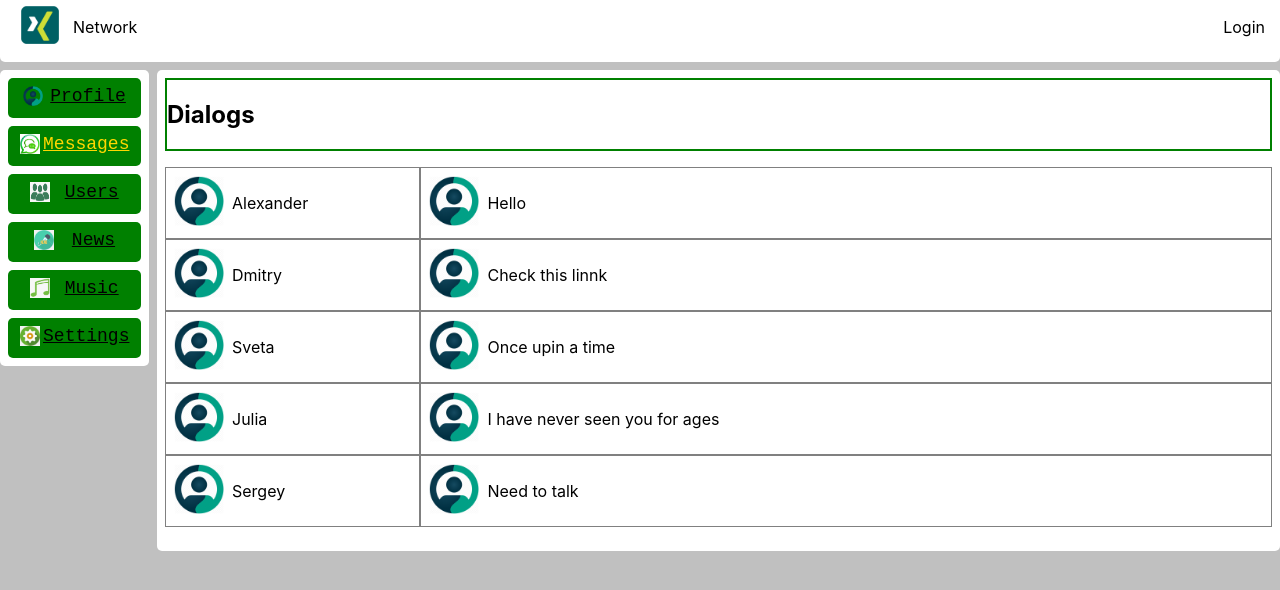
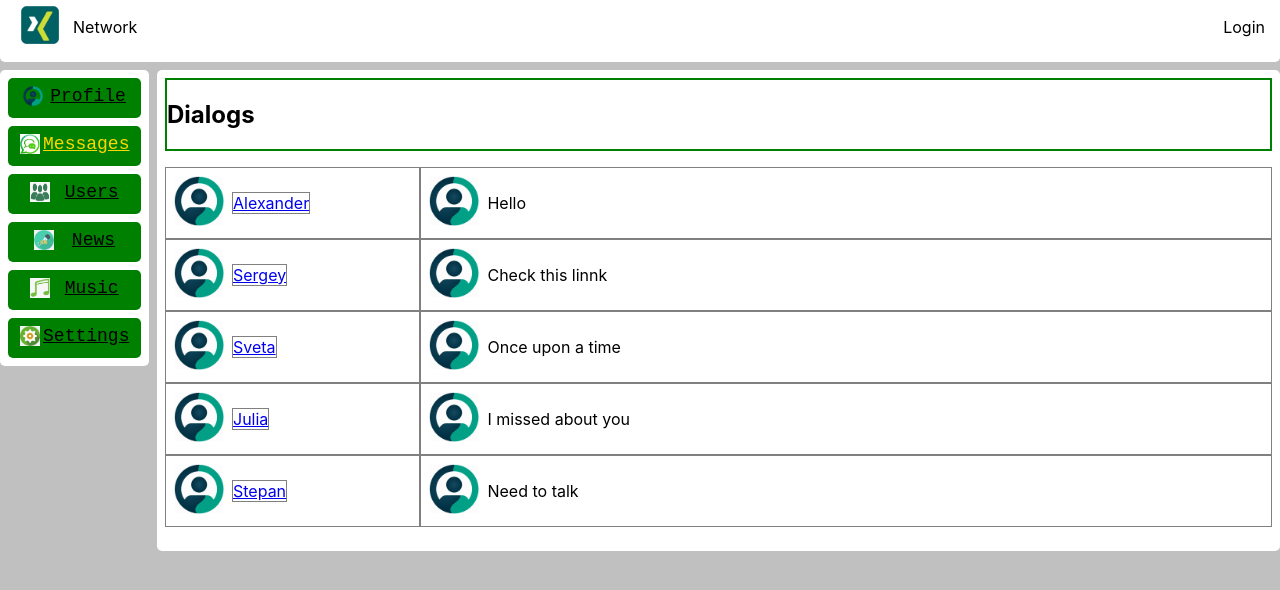
Before and after one commit to alpknx/Network-app, a React (Create React App) app: page /dialogs in a window 1280 px wide. Shown: the top 590 px of the page. Built offline with nearby package versions, Linux system fonts and the light colour scheme.

Commit message:
add Navlink to dialogs

```diff
--- a/src/App.js
+++ b/src/App.js
@@ -23,7 +23,7 @@ const  App = () =>  {
 					<div className="app_content">
 						<Routes>
 							<Route path="/profile" element={<Profile/>} />
-							<Route path="/dialogs" element={<Dialogs/>} />
+							<Route path="/dialogs/*" element={<Dialogs/>} />
 							<Route path="/users" element={<Users/>} />
 							<Route path="/news" element={<News/>} />
 							<Route path="/music" element={<Music/>} />
--- a/src/components/Dialogs/Dialogs.jsx
+++ b/src/components/Dialogs/Dialogs.jsx
@@ -1,5 +1,6 @@
 import cl from './Dialogs.module.css'
 import profileIcon from './../assets/img/sidebar/profile-icon.png';
+import { NavLink } from 'react-router-dom';
 
 const Dialogs = (props) => {
 	return (
@@ -13,31 +14,41 @@ const Dialogs = (props) => {
 						<div className={cl.left_menu_icon}>
 							<img src={profileIcon}/>
 						</div>
-						Alexander
+						<NavLink to="/dialogs/1"
+									className={({ isActive }) => isActive ? `${cl.activeLink}` : `${cl.dialog_item}`}>Alexander
+						</NavLink>
 					</li>
 					<li className={cl.dialog_item}>
 					<div className={cl.left_menu_icon}>
 							<img src={profileIcon}/>
 						</div>
-						Dmitry
+						<NavLink to="/dialogs/2"
+									className={({ isActive }) => isActive ? `${cl.activeLink}` : `${cl.dialog_item}`}>Sergey
+						</NavLink>
 					</li>
 					<li className={cl.dialog_item}>
 					<div className={cl.left_menu_icon}>
 							<img src={profileIcon}/>
 						</div>
-						Sveta
+						<NavLink to="/dialogs/3"
+									className={({ isActive }) => isActive ? `${cl.activeLink}` : `${cl.dialog_item}`}>Sveta
+						</NavLink>
 					</li>
 					<li className={cl.dialog_item}>
 					<div className={cl.left_menu_icon}>
 							<img src={profileIcon}/>
 						</div>
-						Julia
+						<NavLink to="/dialogs/4"
+									className={({ isActive }) => isActive ? `${cl.activeLink}` : `${cl.dialog_item}`}>Julia
+						</NavLink>
 					</li>
 					<li className={cl.dialog_item}>
 					<div className={cl.left_menu_icon}>
 							<img src={profileIcon}/>
 						</div>
-						Sergey
+						<NavLink to="/dialogs/5"
+									className={({ isActive }) => isActive ? `${cl.activeLink}` : `${cl.dialog_item}`}>Stepan
+						</NavLink>
 					</li>
 				</ul>
 				<ul className={cl.messages_list}>
@@ -57,13 +68,13 @@ const Dialogs = (props) => {
 						<div className={cl.left_menu_icon}>
 							<img src={profileIcon}/>
 						</div>
-						Once upin a time
+						Once upon a time
 					</li>
 					<li className={cl.message_item}>
 						<div className={cl.left_menu_icon}>
 							<img src={profileIcon}/>
 						</div>
-						I have never seen you for ages
+						I missed about you
 					</li>
 					<li className={cl.message_item}>
 						<div className={cl.left_menu_icon}>
--- a/src/components/Dialogs/Dialogs.module.css
+++ b/src/components/Dialogs/Dialogs.module.css
@@ -44,3 +44,7 @@
 	font-size: monospace;
 
 }
+
+.activeLink {
+	color: green;
+}
```
